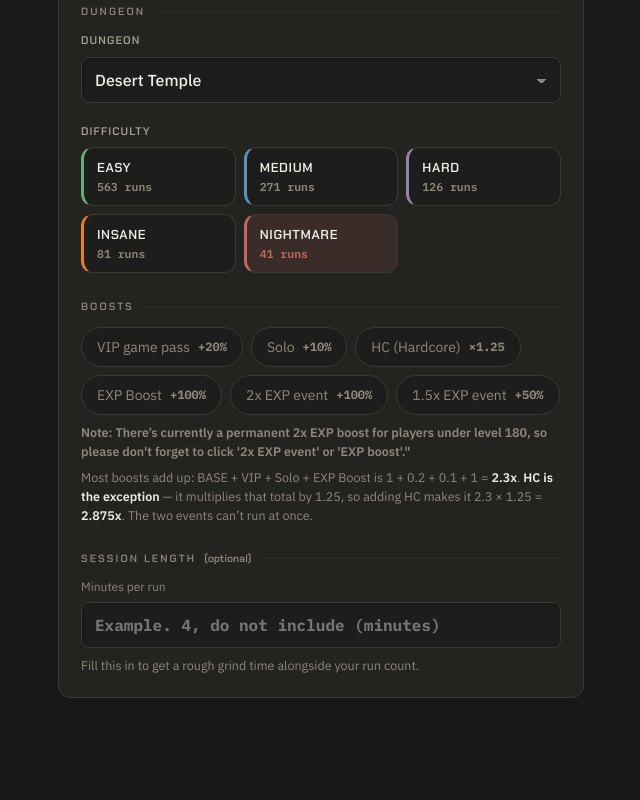
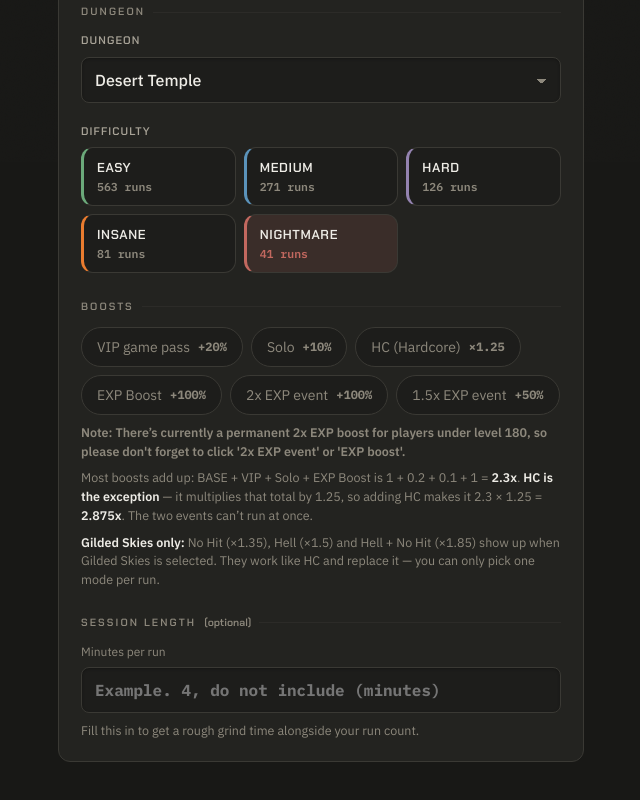
Before and after one commit to Suzuki1130/dqr-planner, a plain HTML site: page index.html in a window 1280 px wide. Shown: the part 638-1438 px from the top of the page, without its empty margins (70-710 px from the left). Before the commit the page ends 1416 px from the top, so only its background shows below. Drawn offline with Linux system fonts and the light colour scheme.

Commit message:
GS Modifiers

```diff
--- a/data/boosts.js
+++ b/data/boosts.js
@@ -1,9 +1,15 @@
-// add:  adds onto the base 1 (additive)
-// mult: multiplies the summed total afterwards (multiplicative)
+// add:    adds onto the base 1 (additive)
+// mult:   multiplies the summed total afterwards (multiplicative)
+// group:  boosts in the same group can't be on together (picking one turns the others off)
+// onlyIn: dungeon abbrs this boost exists in; the pill is hidden for every other dungeon
 const BOOSTS = [
-  { id:"vip",      name:"VIP game pass", add:0.20 },
-  { id:"solo",     name:"Solo",          add:0.10 },
-  { id:"hc",       name:"HC (Hardcore)", mult:1.25 }, // multiplies the total of everything else, doesn't add
+  { id:"vip",       name:"VIP game pass", add:0.20 },
+  { id:"solo",      name:"Solo",          add:0.10 },
+  // Run modes: you pick one per run, so they share a group. Each multiplies the total of everything else, like HC always has.
+  { id:"hc",        name:"HC (Hardcore)", mult:1.25, group:"mode" }, // 1 life, +25% XP, +30% luck, +1 drop
+  { id:"nohit",     name:"No Hit",        mult:1.35, group:"mode", onlyIn:["GS"] }, // 1 life, +35% XP, +50% luck, +3 drops
+  { id:"hell",      name:"Hell",          mult:1.50, group:"mode", onlyIn:["GS"] }, // 1 life, +50% XP, 2x luck, +5 drops
+  { id:"hellnohit", name:"Hell + No Hit", mult:1.85, group:"mode", onlyIn:["GS"] }, // +85% XP, 2.5x luck, +8 drops
   { id:"expboost", name:"EXP Boost",     add:1.00 },
   { id:"ev2",      name:"2x EXP event",  add:1.00, group:"event" },
   { id:"ev15",     name:"1.5x EXP event",add:0.50, group:"event" }
--- a/index.html
+++ b/index.html
@@ -111,8 +111,9 @@
         <p class="group-label">Boosts</p>
         <div class="field">
           <div class="pills" id="boosts"></div>
-          <p class="help"><strong>Note: There’s currently a permanent 2x EXP boost for players under level 180, so please don't forget to click '2x EXP event' or 'EXP boost'."</strong>
+          <p class="help"><strong>Note: There’s currently a permanent 2x EXP boost for players under level 180, so please don't forget to click '2x EXP event' or 'EXP boost'.</strong></p>
           <p class="help">Most boosts add up: BASE + VIP + Solo + EXP Boost is 1&nbsp;+&nbsp;0.2&nbsp;+&nbsp;0.1&nbsp;+&nbsp;1 = <b>2.3x</b>. <b>HC is the exception</b> &mdash; it multiplies that total by 1.25, so adding HC makes it 2.3&nbsp;&times;&nbsp;1.25 = <b>2.875x</b>. The two events can&rsquo;t run at once.</p>
+          <p class="help"><b>Gilded Skies only:</b> No Hit (&times;1.35), Hell (&times;1.5) and Hell + No Hit (&times;1.85) show up when Gilded Skies is selected. They work like HC and replace it &mdash; you can only pick one mode per run.</p>
         </div>
       </div>
 
--- a/js/calculator.js
+++ b/js/calculator.js
@@ -31,9 +31,12 @@ function updateBoostAvailability(d){
   const excluded = new Set(d.excludeBoosts || []);
   BOOSTS.forEach(b => {
     const btn = $("b-"+b.id);
-    const isExcluded = excluded.has(b.id);
+    // dungeon-specific modes (onlyIn) are hidden everywhere else, not just greyed out
+    const notHere = !!b.onlyIn && !b.onlyIn.includes(d.abbr);
+    const isExcluded = notHere || excluded.has(b.id);
     btn.dataset.excluded = String(isExcluded);
-    btn.title = isExcluded ? `${d.name} doesn't support ${b.name}.` : "";
+    btn.style.display = notHere ? "none" : "";
+    btn.title = isExcluded && !notHere ? `${d.name} doesn't support ${b.name}.` : "";
     if(isExcluded) btn.setAttribute("aria-pressed","false");
   });
 }
```
Also changed, not shown: 1 other file.
